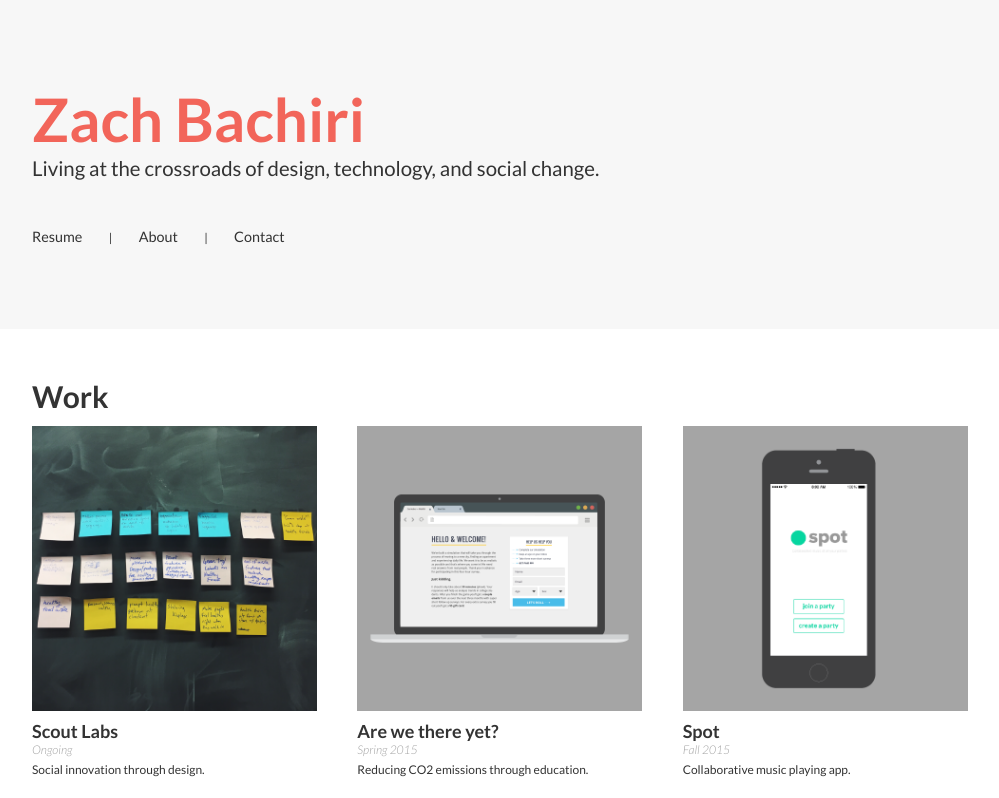
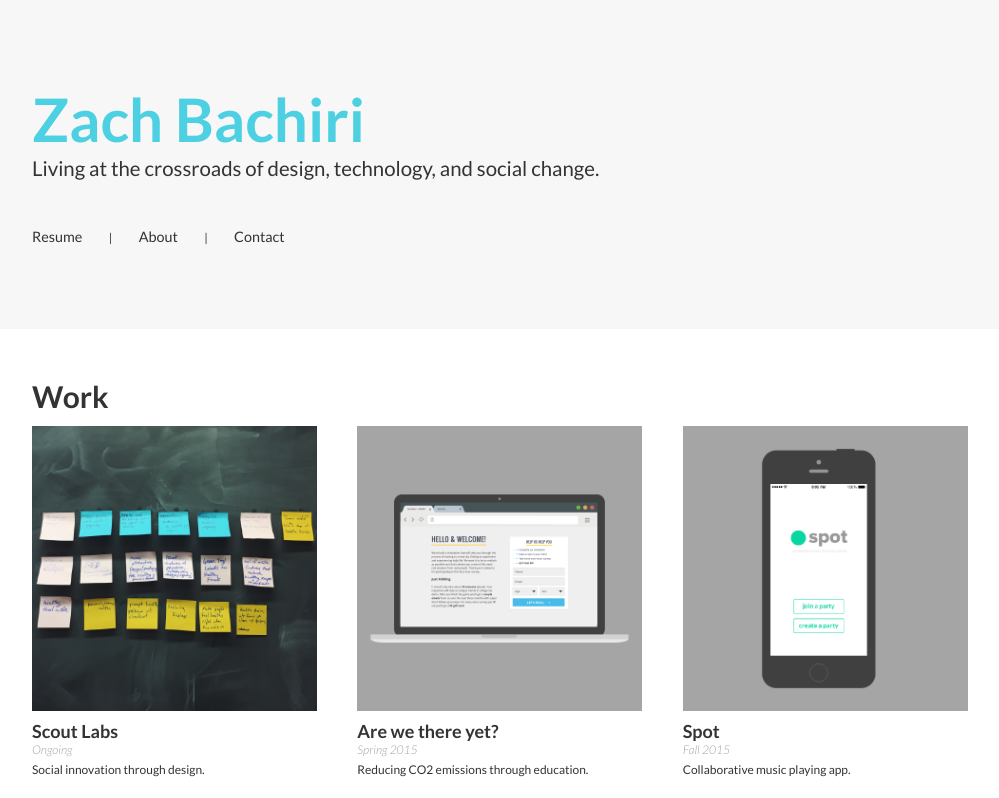
Before and after one commit to zachbachiri/zachbachiri.github.io, a plain HTML site: page index.html in a window 1280 px wide. Shown: the top 798 px of the page, without its empty margins (133-1132 px from the left). Drawn offline with nearby package versions, Linux system fonts and the light colour scheme.

Commit message:
color change

```diff
--- a/css/main.sass
+++ b/css/main.sass
@@ -1,8 +1,8 @@
 @import url(https://fonts.googleapis.com/css?family=Lato:400,300,300italic,700,400italic,700italic,900,900italic)
 @import url(https://fonts.googleapis.com/css?family=Lora:700)
-$red: #f2655a
+$red: #4DD0E1
 $black: #333
-$dark_red: #bf504b
+$dark_red: #00BCD4
 $mobile: 700px
 
 body,html
```
Also changed, not shown: css/main.css.
